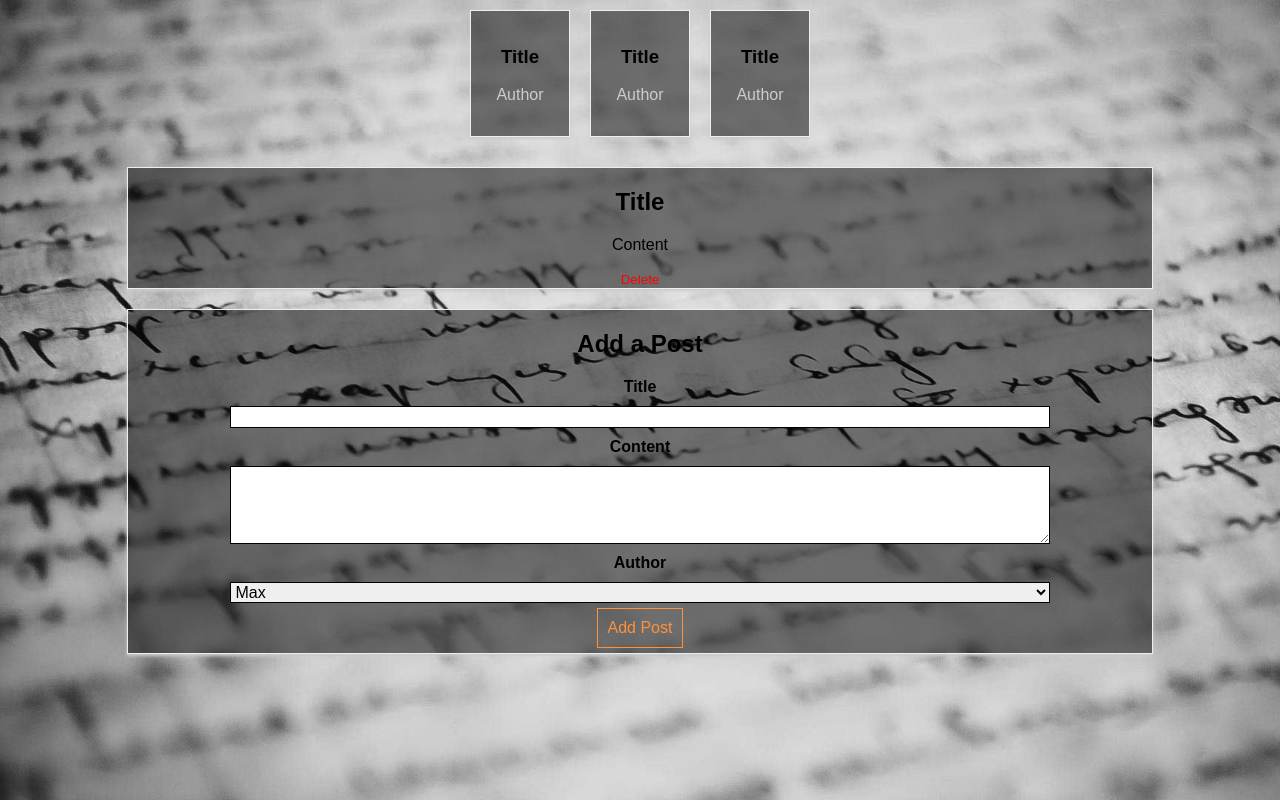
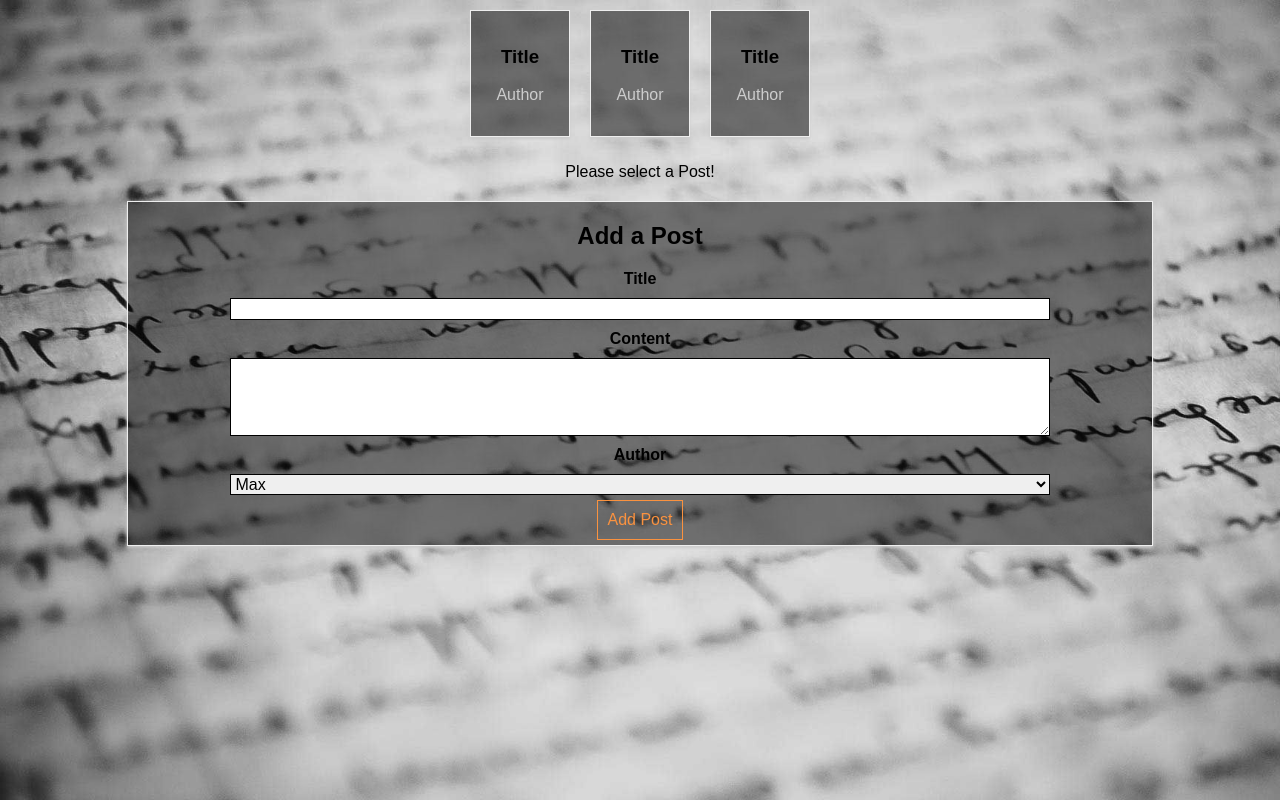
Before and after one commit to alka-si/Blogite, a React (Create React App) app: page / in a window 1280 px wide. Built offline with nearby package versions, Linux system fonts and the light colour scheme.

Commit message:
Added get req for fetching full post

```diff
--- a/src/components/FullPost/FullPost.css
+++ b/src/components/FullPost/FullPost.css
@@ -5,6 +5,7 @@
     box-shadow: 0 2px 3px #ccc;
     text-align: center;
     background-color: rgba(0,0,0,0.5);
+    overflow: scroll;
 }
 
 .Edit {
--- a/src/components/FullPost/FullPost.js
+++ b/src/components/FullPost/FullPost.js
@@ -1,20 +1,47 @@
 import React, { Component } from 'react';
-
+import axios from 'axios'
 import './FullPost.css';
 
 class FullPost extends Component {
+    state = {
+        loadedPost: null
+    }
+
+    deletePostHandler = () => {
+        axios.delete(`/posts/${this.props.id}`)
+            .then(response => {
+                console.log(response)
+                this.setState({loadedPost: null})
+            })
+    }
+
+    componentDidUpdate(){
+        if(this.props.id){
+            if((this.state.loadedPost && this.state.loadedPost.id!==this.props.id) || this.state.loadedPost===null){
+                axios.get(`/posts/${this.props.id}`)
+                .then(response => {
+                    this.setState({loadedPost: response.data})
+                })
+            }
+        }
+    }
+
     render () {
-        let post = <p>Please select a Post!</p>;
-        post = (
-            <div className="FullPost">
-                <h1>Title</h1>
-                <p>Content</p>
-                <div className="Edit">
-                    <button className="Delete">Delete</button>
+        let post = <p style={{textAlign: 'center'}}>Please select a Post!</p>;
+        if(this.props.id){
+            post = <p style={{textAlign: 'center'}}>Loading.....!</p>;
+        }
+        if(this.props.id && this.state.loadedPost){
+            post = (
+                <div className="FullPost">
+                    <h1>{this.state.loadedPost.title}</h1>
+                    <p>{this.state.loadedPost.body}</p>
+                    <div className="Edit">
+                        <button className="Delete" onClick={this.deletePostHandler}>Delete</button>
+                    </div>
                 </div>
-            </div>
-
-        );
+            );
+        }
         return post;
     }
 }
```
